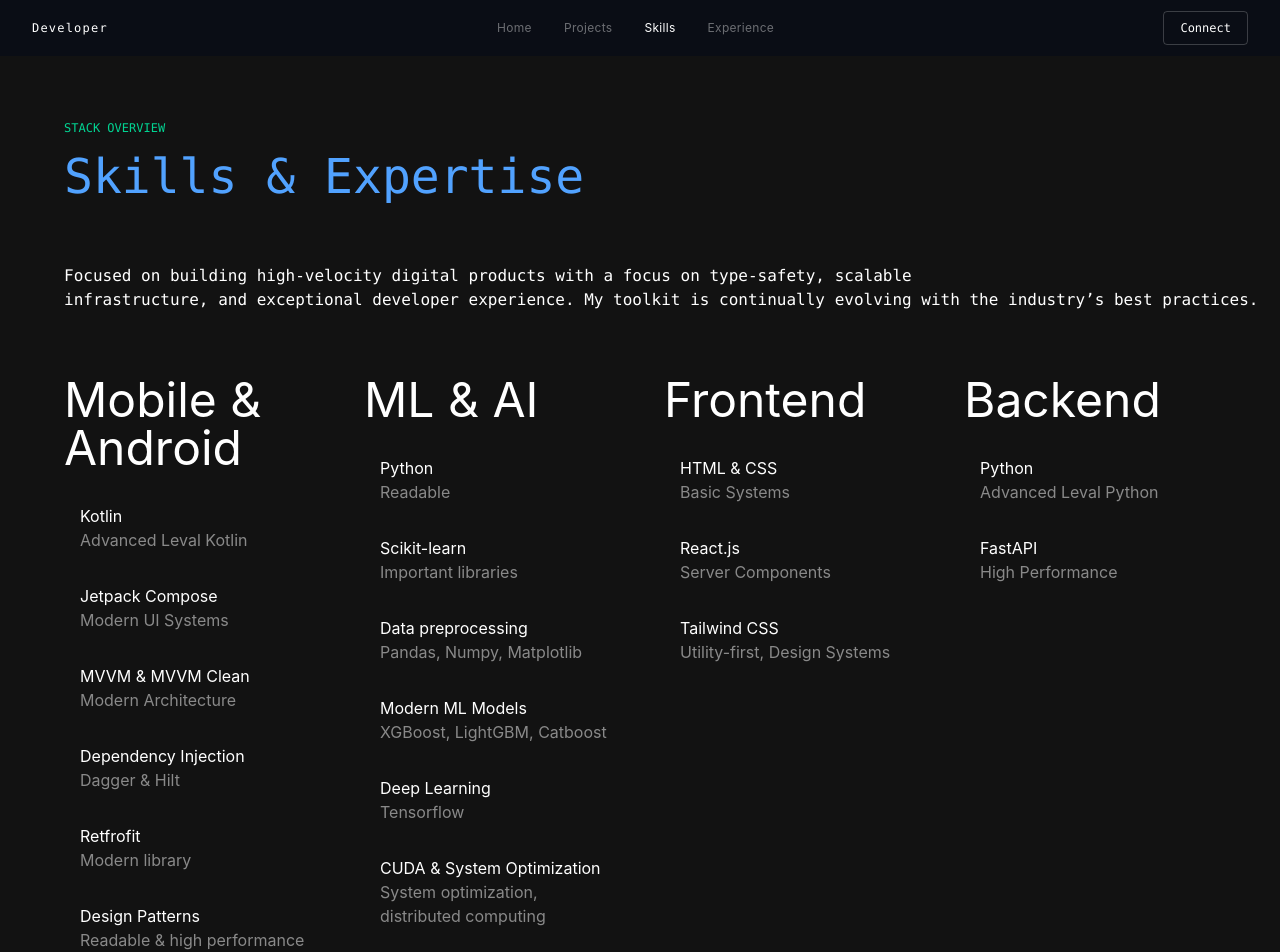
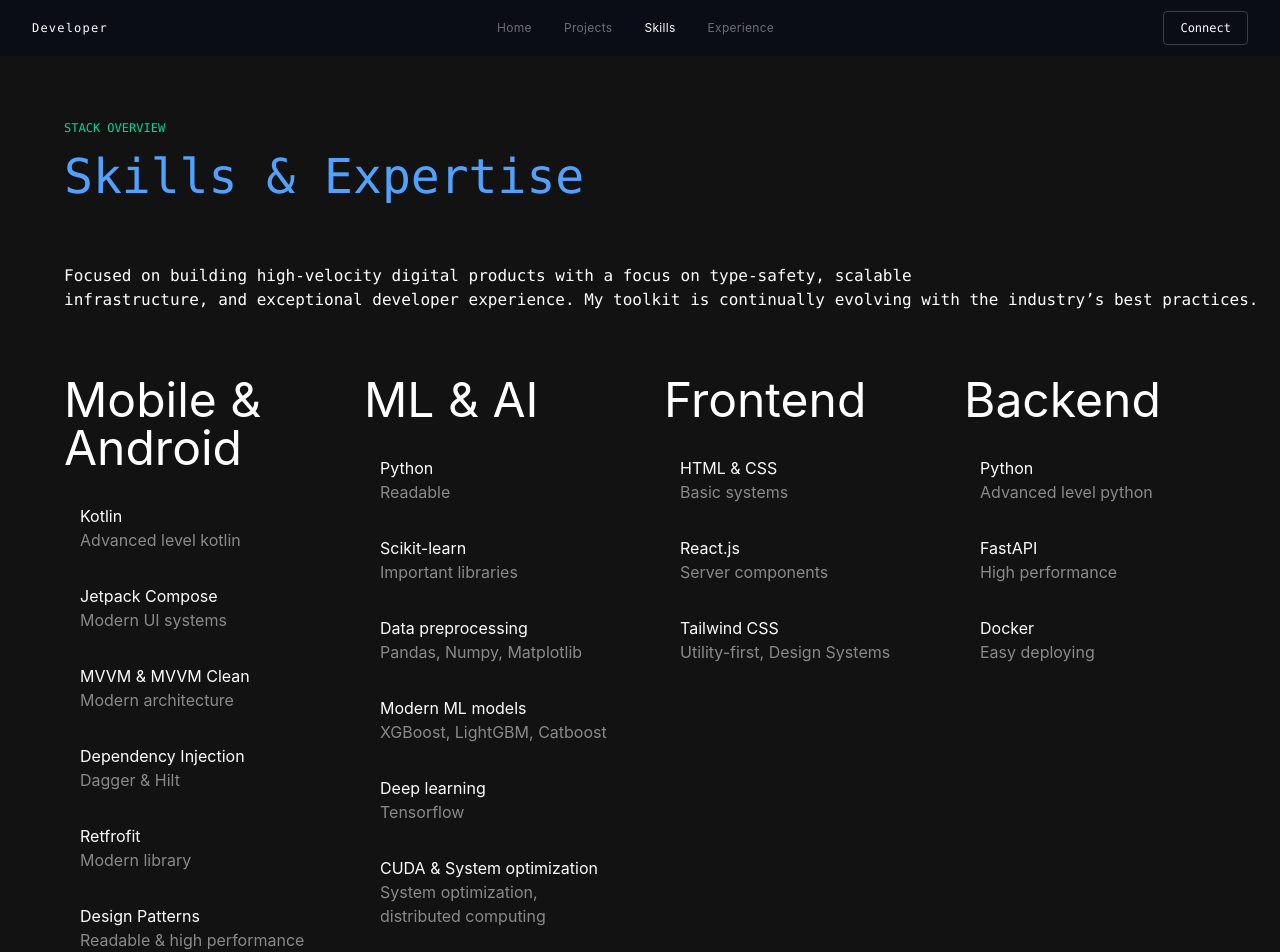
Before and after one commit to eraykstrl/eray-portfolio, a React (Vite) app in the folder eray-portfolio/: page /skills in a window 1280 px wide. Shown: the top 952 px of the page. Built offline with nearby package versions, Linux system fonts and the light colour scheme.

Commit message:
Skill screen was updated

```diff
--- a/eray-portfolio/src/pages/Skills.jsx
+++ b/eray-portfolio/src/pages/Skills.jsx
@@ -24,18 +24,18 @@ function Skills() {
 
           <div className="flex flex-col mt-8 ml-4">
             <span className="text-white/100" text-base>Kotlin</span>
-            <span className="text-white/50 text-s">Advanced Leval Kotlin</span>
+            <span className="text-white/50 text-s">Advanced level kotlin</span>
           </div>
 
 
           <div className="flex flex-col mt-8 ml-4">
             <span className="text-white/100" text-base>Jetpack Compose</span>
-            <span className="text-white/50 text-s">Modern UI Systems</span>
+            <span className="text-white/50 text-s">Modern UI systems</span>
           </div>
 
           <div className="flex flex-col mt-8 ml-4">
             <span className="text-white/100" text-base>MVVM & MVVM Clean</span>
-            <span className="text-white/50 text-s">Modern Architecture</span>
+            <span className="text-white/50 text-s">Modern architecture</span>
           </div>
 
           <div className="flex flex-col mt-8 ml-4">
@@ -76,22 +76,22 @@ function Skills() {
           </div>
 
           <div className="flex flex-col mt-8 ml-4">
-            <span className="text-white/100" text-base>Modern ML Models</span>
+            <span className="text-white/100" text-base>Modern ML models</span>
             <span className="text-white/50 text-s">XGBoost, LightGBM, Catboost</span>
           </div>
 
           <div className="flex flex-col mt-8 ml-4">
-            <span className="text-white/100" text-base>Deep Learning</span>
+            <span className="text-white/100" text-base>Deep learning</span>
             <span className="text-white/50 text-s">Tensorflow</span>
           </div>
 
           <div className="flex flex-col mt-8 ml-4">
-            <span className="text-white/100" text-base>CUDA & System Optimization</span>
+            <span className="text-white/100" text-base>CUDA & System optimization</span>
             <span className="text-white/50 text-s">System optimization, distributed computing</span>
           </div>
 
           <div className="flex flex-col mt-8 ml-4">
-            <span className="text-white/100" text-base>Computer Vision</span>
+            <span className="text-white/100" text-base>Computer vision</span>
             <span className="text-white/50 text-s">Tensorflow & CNN</span>
           </div>
         </div>
@@ -102,13 +102,13 @@ function Skills() {
 
           <div className="flex flex-col mt-8 ml-4">
             <span className="text-white/100" text-base>HTML & CSS</span>
-            <span className="text-white/50 text-s">Basic Systems</span>
+            <span className="text-white/50 text-s">Basic systems</span>
           </div>
 
 
           <div className="flex flex-col mt-8 ml-4">
             <span className="text-white/100" text-base>React.js</span>
-            <span className="text-white/50 text-s">Server Components</span>
+            <span className="text-white/50 text-s">Server components</span>
           </div>
 
           <div className="flex flex-col mt-8 ml-4">
@@ -124,12 +124,18 @@ function Skills() {
 
           <div className="flex flex-col mt-8 ml-4">
             <span className="text-white/100" text-base>Python</span>
-            <span className="text-white/50 text-s">Advanced Leval Python</span>
+            <span className="text-white/50 text-s">Advanced level python</span>
           </div>
           <div className="flex flex-col mt-8 ml-4">
             <span className="text-white/100" text-base>FastAPI</span>
-            <span className="text-white/50 text-s">High Performance</span>
+            <span className="text-white/50 text-s">High performance</span>
           </div>
+
+          <div className="flex flex-col mt-8 ml-4">
+            <span className="text-white/100" text-base>Docker</span>
+            <span className="text-white/50 text-s">Easy deploying</span>
+          </div>
+
         </div>
 
       </div>
```
